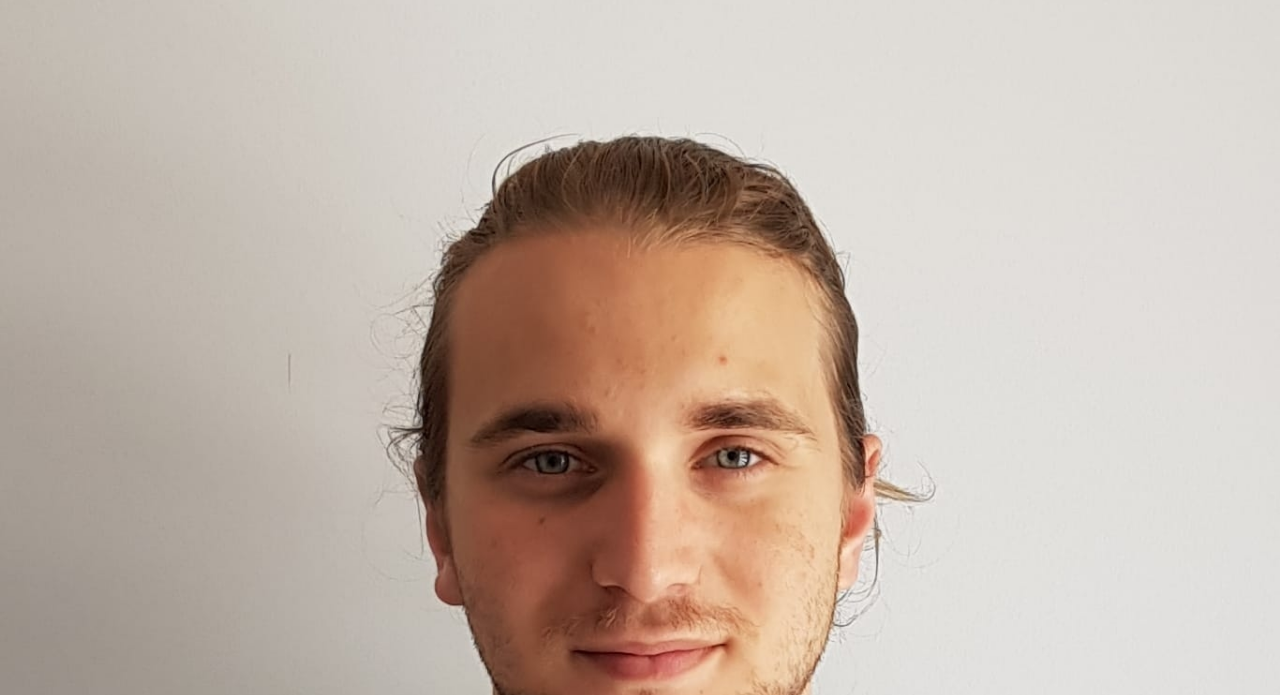
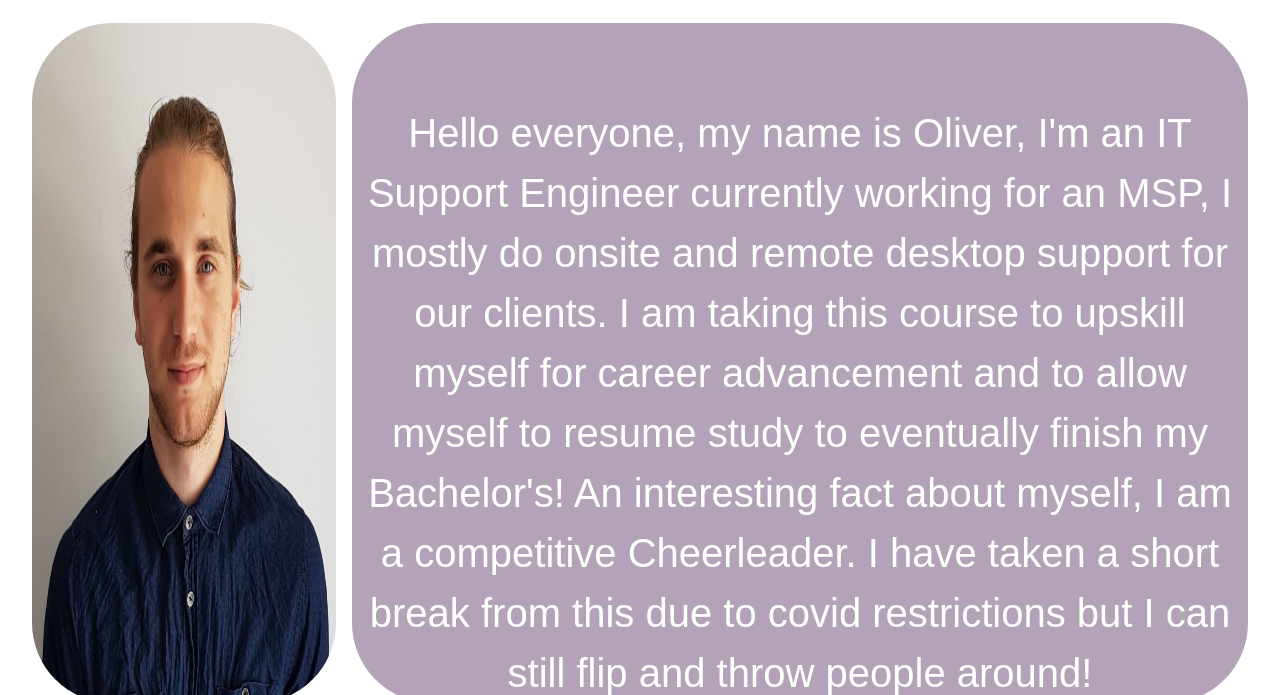
Before and after one commit to oliverlkelly/oliverliamkellyportfolio-version2, a plain HTML site: page index.html in a window 1280 px wide. Shown: the part 105-800 px from the top of the page. Drawn offline with Linux system fonts and the light colour scheme.

Commit message:
Styling about section

```diff
--- a/assets/styles/style.css
+++ b/assets/styles/style.css
@@ -5,6 +5,7 @@
     --profile-border-size: calc(var(--profile-image-size) + 40px);
     --mainColor: #fff;
     --highlightColor: #2B293C;
+    --highlightColor2: rgba(106, 73, 115, 0.5);
 }
 
 html{
@@ -19,7 +20,7 @@ header{
 }
 /* Navigational element styling for the blur and section height etc */
 nav{
-    background: rgba(106, 73, 115, 0.5);
+    background: var(--highlightColor2);
     backdrop-filter: blur(1rem);
     height: 6rem;
     width: 100%;
@@ -71,3 +72,21 @@ nav ul li a:hover{
     color: var(--highlightColor);
     cursor: pointer;
 }
+.about{
+    display: flex;
+    margin: 2rem;
+}
+.profileImage{
+    border-radius: 5rem;
+    width: 25%;
+}
+.aboutText{
+    border-radius: 5rem;
+    background: var(--highlightColor2);
+    text-align: center;
+    justify-content: center;
+    padding-top: 5rem;
+    font-size: 2.5rem;
+    color: var(--mainColor);
+    margin-left: 1rem;
+}
```
